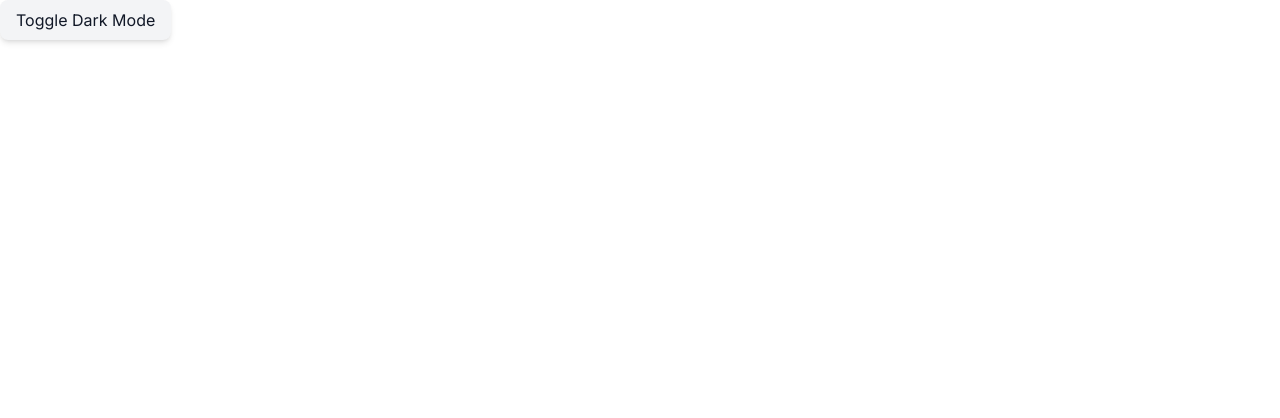
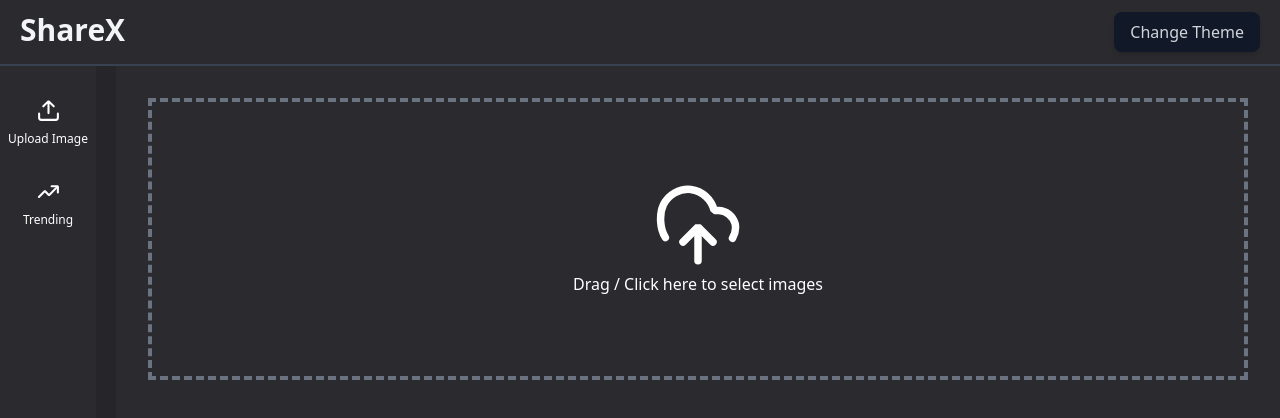
Before and after one commit to Jainex17/PicShareX, a Next.js app: page / in a window 1280 px wide. Shown: the top 418 px of the page. Built offline with nearby package versions, Linux system fonts and the light colour scheme.

Commit message:
design website

```diff
--- a/app/globals.css
+++ b/app/globals.css
@@ -3,35 +3,35 @@
 @tailwind utilities;
 
 :root {
-  --foreground-rgb: #ffffff;
-  --background-start-rgb: #333;
-  --background-end-rgb: #333;
+  --background-color: white;
+  --text-color: black;
+  --background: #26262a;
 }
 
-@media (prefers-color-scheme: dark) {
-  :root {
-    --foreground-rgb: #ffffff;
-    --background-start-rgb: #333;
-    --background-end-rgb: #333;
-  }
-
-  body {
-    color: rgb(var(--foreground-rgb));
-    background: linear-gradient(
-        to bottom,
-        transparent,
-        rgb(var(--background-end-rgb))
-      )
-      rgb(var(--background-start-rgb));
-  }
+[data-theme='dark'] {
+  --background-color: #333;
+  --text-color: white;
 }
 
 body {
-  color: rgb(var(--foreground-rgb));
-  background: linear-gradient(
-      to bottom,
-      transparent,
-      rgb(var(--background-end-rgb))
-    )
-    rgb(var(--background-start-rgb));
+  background-color: var(--background-color);
+  color: var(--text-color);
 }
+
+.dark {
+  background-color: #2a2a2f;
+  color: white;
+}
+
+.dark svg {
+  stroke: white;
+}
+
+.fileupload  button:first-child:hover {
+  background-color: #E6A23c;
+  color: white;
+}
+.fileupload button:last-child:hover {
+  background-color: #409eff;
+  color: white;
+}
--- a/app/layout.tsx
+++ b/app/layout.tsx
@@ -1,28 +1,17 @@
 "use client"
 
 import './globals.css'
-import type { Metadata } from 'next'
-import { Inter } from 'next/font/google'
-import { ThemeProvider } from "next-themes"
-
-const inter = Inter({ subsets: ['latin'] })
-
-export const metadata: Metadata = {
-  title: 'Create Next App',
-  description: 'Generated by create next app',
-}
 
 export default function RootLayout({
   children,
 }: {
   children: React.ReactNode
 }) {
+
   return (
     <html lang="en">
-      <body className={inter.className}>
-        <ThemeProvider attribute="class">
-          {children}
-        </ThemeProvider>
+      <body className={"dark"}>
+        {children}
       </body>
     </html>
   )
--- a/app/page.tsx
+++ b/app/page.tsx
@@ -1,21 +1,31 @@
 "use client";
-import { useTheme } from 'next-themes';
-
-import Image from 'next/image'
+import React from "react";
+import { Navbar } from '../components/Navbar'
+import FileUploadComponent from "../components/FileUploadComponent";
+import { ToastContainer } from 'react-toastify';
+import 'react-toastify/dist/ReactToastify.css';
+import { SideBar } from "@/components/SideBar/SideBar";
 
 export default function Home() {
 
-  const { systemTheme, theme, setTheme } = useTheme();
-  const currentTheme = theme === 'system' ? systemTheme : theme;
-
   return (
     <>
-      <button
-        className="dark:bg-gray-900 dark:text-gray-300 bg-gray-100 text-gray-900 px-4 py-2 rounded-lg shadow-md"
-        onClick={() => setTheme(currentTheme === 'dark' ? 'light' : 'dark')}
-      >
-        Toggle Dark Mode
-      </button>
+      <Navbar />
+      <main className="flex gap-5 bg-gray-100 dark:bg-[#26262a]">
+        <SideBar />
+        <FileUploadComponent />
+      </main>
+
+      <ToastContainer
+        position="top-center"
+        autoClose={3000}
+        hideProgressBar={false}
+        newestOnTop={false}
+        closeOnClick
+        rtl={false}
+        draggable
+        theme="dark"
+      />
     </>
   )
 }
--- /dev/null
+++ b/components/FileUploadComponent.tsx
@@ -0,0 +1,97 @@
+import React, { useState, useEffect, useCallback } from 'react';
+import { useDropzone } from 'react-dropzone';
+import { toast } from 'react-toastify';
+
+function FileUploadComponent() {
+    const [images, setImages] = useState<File[]>([]);
+    const [theme, setTheme] = useState<string>('dark');
+
+    useEffect(() => {
+        const storedTheme = localStorage.getItem('theme');
+        if (storedTheme) {
+            setTheme(storedTheme);
+        }
+    }, []);
+
+    useEffect(() => {
+        localStorage.setItem('theme', theme);
+    }, [theme]);
+
+    const onDrop = useCallback((acceptedFiles: File[]) => {
+        setImages([...images, ...acceptedFiles]);
+
+
+    }, [images]);
+
+    const { getRootProps, getInputProps } = useDropzone({ onDrop, maxFiles: 5 });
+
+    function uploadbtn() {
+        console.log("uploading");
+        toast("Uploading...")
+    }
+
+    return (
+        <section className="fileupload container mx-auto pt-8 px-8 bg-white dark:bg-[#2a2a2f]">
+            <div {...getRootProps({ className: `border-dashed border-4 ${images.length > 0 ? "border-blue-500" :'border-gray-500'} flex flex-col justify-center items-center cursor-pointer` })}>
+                {
+                    images.length > 0 ? <img src={URL.createObjectURL(images[0])} className='w-full h-72 object-cover' alt="preview" />
+                :
+                <div className='p-20 flex flex-col  items-center'>
+                <input {...getInputProps()} accept='.jpg' />
+                <span>
+                    <svg xmlns="http://www.w3.org/2000/svg" width="90" height="90" viewBox="0 0 24 24" fill="none"
+                        stroke={"#005563"}
+                        strokeWidth="2" strokeLinecap="round" strokeLinejoin="bevel"><path
+                        d="M21.2 15c.7-1.2 1-2.5.7-3.9-.6-2-2.4-3.5-4.4-3.5h-1.2c-.7-3-3.2-5.2-6.2-5.6-3-.3-5.9 1.3-7.3 4-1.2 2.5-1 6.5.5 8.8m8.7-1.6V21" /><path
+                        d="M16 16l-4-4-4 4" /></svg>
+                </span>
+                <p className="text-gray-600 dark:text-white">
+                    Drag / Click here to select images
+                </p>
+                        </div>
+                }
+            </div>
+            {
+                images.length > 0 &&
+                <>
+                    <div className='flex items-center mt-3 justify-end mx-2'>
+
+                        <div className='flex justify-end gap-4 mt-3'>
+                            <button className='bg-[#292218] border border-[#b47517] text-[#e6a23c] px-8 py-2 rounded-md' onClick={()=>setImages([])}>Cancel</button>
+                            <button className="bg-[#18222c] text-[#409eff] border border-[#409eff] px-8 py-2 rounded-md" onClick={uploadbtn}>Upload</button>
+                        </div>
+                    </div>
+
+
+                    <div className='mb-10'>
+                        {/* images preview */}
+                        <h1 className='text-3xl font-bold text-gray-900 dark:text-gray-100 mb-5'>Images Preview</h1>
+
+                        <div className='flex gap-6'>
+                            {images.map((image, index) => (
+                                <div key={index} className="flex flex-col border border-[#b47517] rounded-md">
+                                    <img src={URL.createObjectURL(image)} alt="preview image" className="flex justify-center items-center object-cover w-64 h-64" />
+
+                                    <div className='flex justify-between bg-white dark:bg-[#333]'>
+
+                                    <p className="text-gray-600 dark:text-white text-xs py-2 px-3">
+                                        {image.name && image.name.length > 25 ? (image.name.slice(0, 25) + "...") : image.name}
+                                    </p>
+                                    <p className="text-gray-600 dark:text-white text-xs py-2 px-3">
+                                        {(image.size / 1000).toFixed(0)} KB
+                                    </p>
+
+                                    </div>
+                                </div>
+                            ))}
+                        </div>
+
+                    </div>
+                </>
+            }
+
+        </section>
+    );
+}
+
+export default FileUploadComponent;
--- /dev/null
+++ b/components/Navbar.tsx
@@ -0,0 +1,24 @@
+import React from "react";
+
+export const Navbar = () => {
+
+  return <>
+    <nav className="bg-white dark:bg-[#2a2a2f] border-b-2 border-gray-300 dark:border-gray-700">
+        <div className="flex justify-between py-3 px-5">
+        <div>
+            <h1 className="text-3xl font-bold text-gray-900 dark:text-gray-100">
+                ShareX
+            </h1>
+        </div>
+        <div>
+        <button
+        className="dark:bg-gray-900 dark:text-gray-300 bg-gray-100 text-gray-900 px-4 py-2 rounded-lg shadow-md"
+        onClick={ ()=> document.body.classList.toggle('dark')}
+      >
+        Change Theme
+      </button>
+        </div>
+        </div>
+    </nav>
+  </>;
+};
--- /dev/null
+++ b/components/SideBar/SideBar.tsx
@@ -0,0 +1,26 @@
+import React from "react";
+
+export const SideBar = () => {
+  return (
+  <>
+    <div className="w-24 h-auto flex bg-white dark:bg-[#2a2a2f]">
+      <div className="flex flex-col w-64 h-screen py-4 ">
+
+        <div className="my-2 cursor-pointer">
+          <p className="flex flex-col items-center justify-center text-gray-900 dark:text-white my-2">
+          <svg xmlns="http://www.w3.org/2000/svg" width="25" height="25" viewBox="0 0 24 24" fill="none" stroke={"#005563"} strokeWidth="2" strokeLinecap="round" strokeLinejoin="bevel"><path d="M3 15v4c0 1.1.9 2 2 2h14a2 2 0 0 0 2-2v-4M17 8l-5-5-5 5M12 4.2v10.3"/></svg>
+            <span className="text-xs pt-2">Upload Image</span>
+          </p>
+        </div>
+
+        <div className="my-2 cursor-pointer">
+          <p className="flex flex-col items-center justify-center text-gray-900 dark:text-white my-2">
+          <svg xmlns="http://www.w3.org/2000/svg" width="25" height="25" viewBox="0 0 24 24" fill="none" stroke={"#005563"} strokeWidth="2" strokeLinecap="round" strokeLinejoin="bevel"><path d="M20.2 7.8l-7.7 7.7-4-4-5.7 5.7"/><path d="M15 7h6v6"/></svg>
+          <span className="text-xs pt-2">Trending</span>
+          </p>
+        </div>
+      </div>
+    </div>
+  </>
+  )
+};
--- /dev/null
+++ b/components/UploadedFileComponents.tsx
@@ -0,0 +1,5 @@
+import React from "react";
+
+export const UploadedFileComponents = () => {
+  return <div>UploadedFileComponents</div>;
+};
--- a/package.json
+++ b/package.json
@@ -16,10 +16,11 @@
     "eslint": "8.49.0",
     "eslint-config-next": "13.4.19",
     "next": "13.4.19",
-    "next-themes": "^0.2.1",
     "postcss": "8.4.29",
     "react": "18.2.0",
     "react-dom": "18.2.0",
+    "react-dropzone": "^14.2.3",
+    "react-toastify": "^9.1.3",
     "tailwindcss": "3.3.3",
     "typescript": "5.2.2"
   }
```
Also changed, not shown: 2 other files (tests, documents, lock files or other folders).
